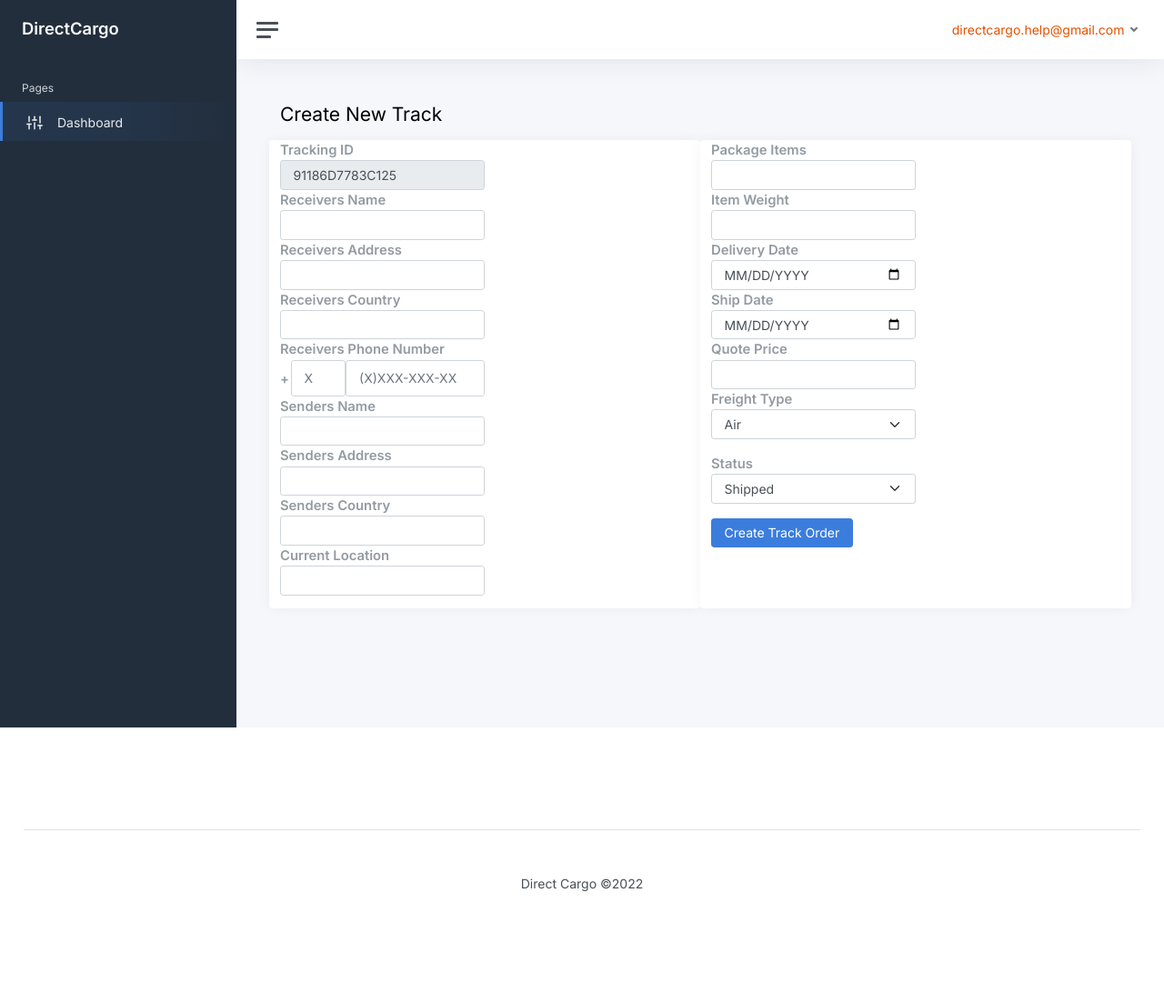
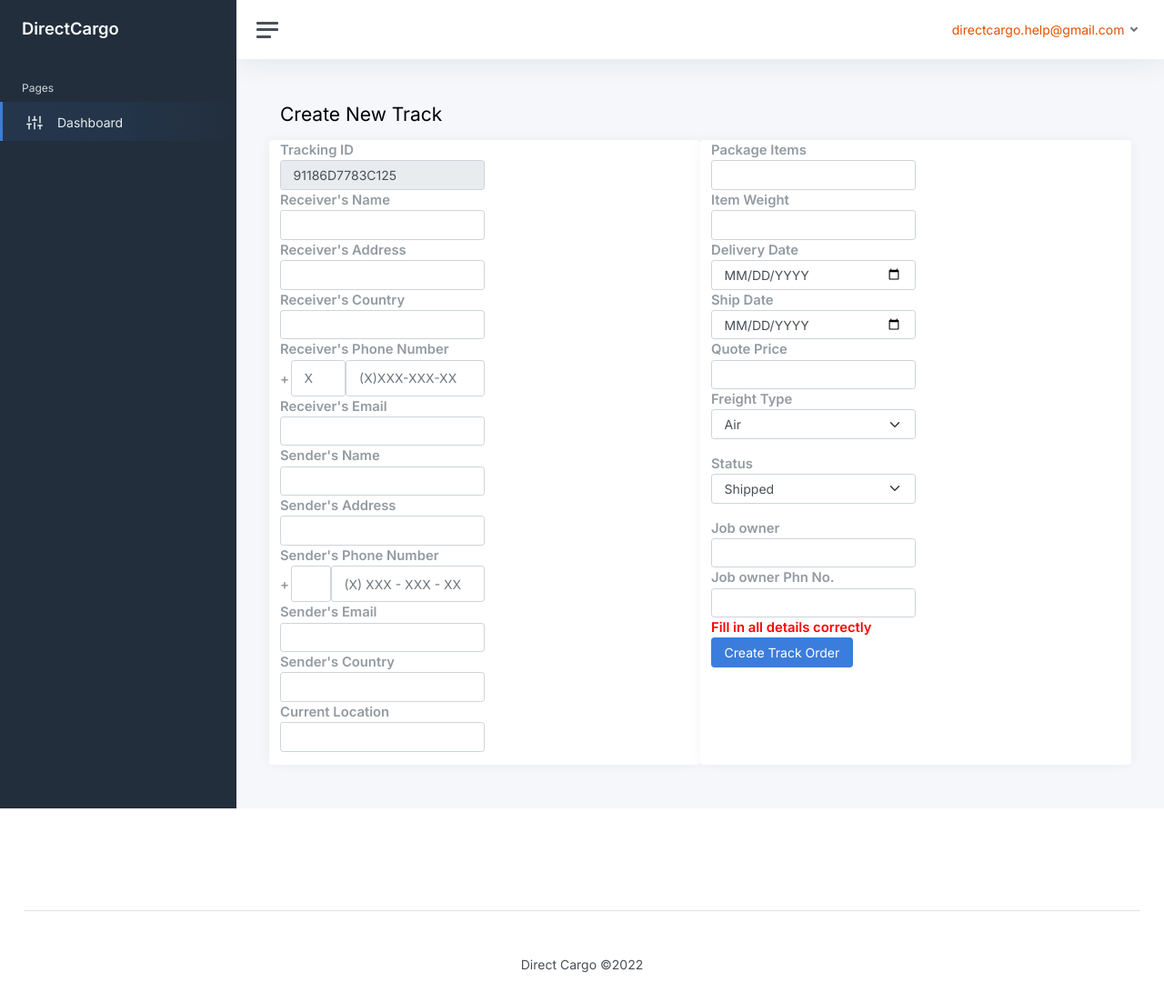
Before and after one commit to JohnnieEmmanuel/directcargo, a PHP site: page /dashboard/tracks/createtrack.php in a window 1280 px wide. Shown: the whole page at 91% size. Before the commit the page ends 1014 px from the top, so only its background shows below. Run offline with PHP 8.4, Linux system fonts and the light colour scheme; a user stored in the database is signed in; data comes from the database, SQL or seed files in the repository.

Commit message:
latest features and bug fixed

```diff
--- a/dashboard/tracks/account.php
+++ b/dashboard/tracks/account.php
@@ -58,7 +58,7 @@
 	<div class="wrapper">
 		<nav id="sidebar" class="sidebar js-sidebar">
 			<div class="sidebar-content js-simplebar">
-				<a class="sidebar-brand" href="index.html">
+				<a class="sidebar-brand" >
           <span class="align-middle">DirectCargo</span>
         </a>
 
--- a/dashboard/tracks/createadmin.php
+++ b/dashboard/tracks/createadmin.php
@@ -35,7 +35,7 @@
 	<div class="wrapper">
 		<nav id="sidebar" class="sidebar js-sidebar">
 			<div class="sidebar-content js-simplebar">
-				<a class="sidebar-brand" href="index.html">
+				<a class="sidebar-brand" >
           <span class="align-middle">DirectCargo</span>
         </a>
 
--- a/dashboard/tracks/createtrack.php
+++ b/dashboard/tracks/createtrack.php
@@ -15,6 +15,17 @@
         $id = $_SESSION['loggedIn_cust_id'];
 		$email = $_SESSION['loggedIn_email'];
 
+		//fixing a little bug
+
+$s1=  '  SET @autoid :=0';
+$s2='UPDATE tracks SET track_no = @autoid:=(@autoid+1)';
+$s3 = 'ALTER TABLE tracks AUTO_INCREMENT=1';
+$ss1 = mysqli_query($conn, $s1);
+$ss2 = mysqli_query($conn, $s2);
+$ss3 = mysqli_query($conn, $s3);
+
+// end
+if($ss1 && $ss2 && $ss3){
 	$sql1 = "SELECT * FROM admincontrol WHERE admin_id=".$id;
 	$result1 = $conn->query($sql1);
 	$row1 = $result1->fetch_assoc();
@@ -23,6 +34,11 @@
 	$sql0 = "SELECT * FROM tracks WHERE admin_id ='$id' ORDER BY track_no DESC";
 	$result0 = $conn->query($sql0);
 	$row0 = $result0->fetch_assoc();
+    echo '<script>console.log("e update");</script>';
+
+}
+
+
 
 
     }
@@ -56,7 +72,7 @@
 	<div class="wrapper">
 		<nav id="sidebar" class="sidebar js-sidebar">
 			<div class="sidebar-content js-simplebar">
-				<a class="sidebar-brand" href="index.html">
+				<a class="sidebar-brand" >
           <span class="align-middle">DirectCargo</span>
         </a>
 
@@ -126,38 +142,53 @@
 							<input type="text"  readonly name="tracking_id"  value="<?php echo $tracking_id ?>"  placeholder="<?php echo $tracking_id ?>" class="form-control text-uppercase" >
 							</div>
 							<div class="col-lg-6 " >
-								<label class="card-title mb-0">Receivers Name</label>
+								<label class="card-title mb-0">Receiver's Name</label>
 
 									<input type="text" name="r_name" class="form-control text-uppercase " required>
 							</div>
 							<div class="col-lg-6">
-							<label for="r_address" class="card-title mb-0">Receivers  Address</label>
+							<label for="r_address" class="card-title mb-0">Receiver's  Address</label>
 							<input type="text" name="r_address"	id="r_address" class="form-control text-uppercase w-100">
 							</div>
 							<div class="col-lg-6">
-							<label class="card-title mb-0">Receivers Country</label>
+							<label class="card-title mb-0">Receiver's Country</label>
 							<input type="text" name="r_country" class="form-control text-uppercase" required>
 							</div>
 							<div class="col-lg-6 ">
-							<label class="card-title mb-0">Receivers Phone Number</label>
+							<label class="card-title mb-0">Receiver's Phone Number</label>
 							<span class="d-flex">
 							<label class="card-title " style="margin-right: 2px; margin-top: 10px;"style="width: 10%;">+</label>
 							<input type="number" min="1" placeholder="x" name="country_code" class="form-control text-uppercase" required style="width: 30%;">
-							<input type="" name="r_phone_number" class="form-control text-uppercase" required style="width: 80%;" placeholder="(x)xxx-xxx-xx">
+							<input type="text" name="r_phone_number" class="form-control text-uppercase" required style="width: 80%;" placeholder="(x)xxx-xxx-xx">
 							</span>
 							</div>
 							<div class="col-lg-6">
-							<label class="card-title mb-0">Senders Name</label>
+							<label class="card-title mb-0">Receiver's Email</label>
+							<input type="email" name="r_email" class="form-control text-uppercase" required>
+							</div>
+							<div class="col-lg-6">
+							<label class="card-title mb-0">Sender's Name</label>
 							<input type="text" name="s_name" class="form-control text-uppercase" required>
 							</div>
 							<div class="col-lg-6">
-							<label class="card-title mb-0">Senders Address</label>
+							<label class="card-title mb-0">Sender's Address</label>
 							<input type="text" name="s_address" class="form-control text-uppercase" required>
 							</div>
-
+							<div class="col-lg-6 ">
+							<label class="card-title mb-0">Sender's Phone Number</label>
+							<span class="d-flex">
+							<label class="card-title " style="margin-right: 2px; margin-top: 10px;"style="width: 10%;">+</label>
+							<input type="number" min="1" placeholder="x" name="s_country_code" class="form-control text-uppercase" required style="width: 20%;">
+							<input type="text" name="s_phone_number" class="form-control text-uppercase" required style="width: 80%;" placeholder="(X) XXX - XXX - XX">
+							</span>
+							</div>
+							<div class="col-lg-6">
+							<label class="card-title mb-0">Sender's Email</label>
+							<input type="email" name="s_email" class="form-control text-uppercase" required>
+							</div>
 
 							<div class="col-lg-6">
-							<label class="card-title mb-0">Senders Country</label>
+							<label class="card-title mb-0">Sender's Country</label>
 							<input type="text"  name="s_country" class="form-control text-uppercase" required>
 							</div>
 							<div class="col-lg-6">
@@ -174,7 +205,7 @@
 							</div>
 							<div class="col-lg-6">
 							<label class="card-title mb-0">Item Weight</label>
-							<input type="number" min="5" name="weight" class="form-control text-uppercase" required>
+							<input type="number" min="1" name="weight" class="form-control text-uppercase" required>
 							</div>
 							<div class="col-lg-6">
 							<label class="card-title mb-0">Delivery Date</label>
@@ -204,6 +235,17 @@
           <option value="dispatched">Dispatched</option>
           <option value="delivered">Delivered</option>
         </select>
+							</div>
+							<div class="col-lg-6">
+							<label class="card-title mb-0">Job owner</label>
+							<input type="text" name="j_name" class="form-control text-uppercase" required>
+							</div>
+							<div class="col-lg-6">
+							<label class="card-title mb-0">Job owner Phn No.</label>
+							<input type="text" name="j_phno" class="form-control text-uppercase" required>
+							</div>
+							<div class="col-lg-6">
+							<label class="card-title mb-0 " style="color: red;">Fill in all details correctly</label>
 							</div>
 							<div class="col-lg-6 " style="display: inline-flex;" >
 
--- a/dashboard/tracks/deleteadmin.php
+++ b/dashboard/tracks/deleteadmin.php
@@ -49,7 +49,7 @@
 	<div class="wrapper">
 		<nav id="sidebar" class="sidebar js-sidebar">
 			<div class="sidebar-content js-simplebar">
-				<a class="sidebar-brand" href="index.html">
+				<a class="sidebar-brand" >
           <span class="align-middle">DirectCargo</span>
         </a>
 
--- a/index.php
+++ b/index.php
@@ -106,7 +106,7 @@
 
 
             <h1 class="text-white font-weight-light mb-5 text-uppercase font-weight-bold">Worldwide Courier Services</h1>
-            <p><a href="#" class="btn btn-primary py-3 px-5 text-white">Get Quota!</a></p>
+
 
           </div>
         </div>
```
Also changed, not shown: dashboard/tracks/nne/newtrack.php (+23 -7 lines), dashboard/tracks/trackdetails.php (+47 -11 lines), dashboard/tracks/trackorder.php (+20 -7 lines). Lines whose indentation alone changed are shown as unchanged.
